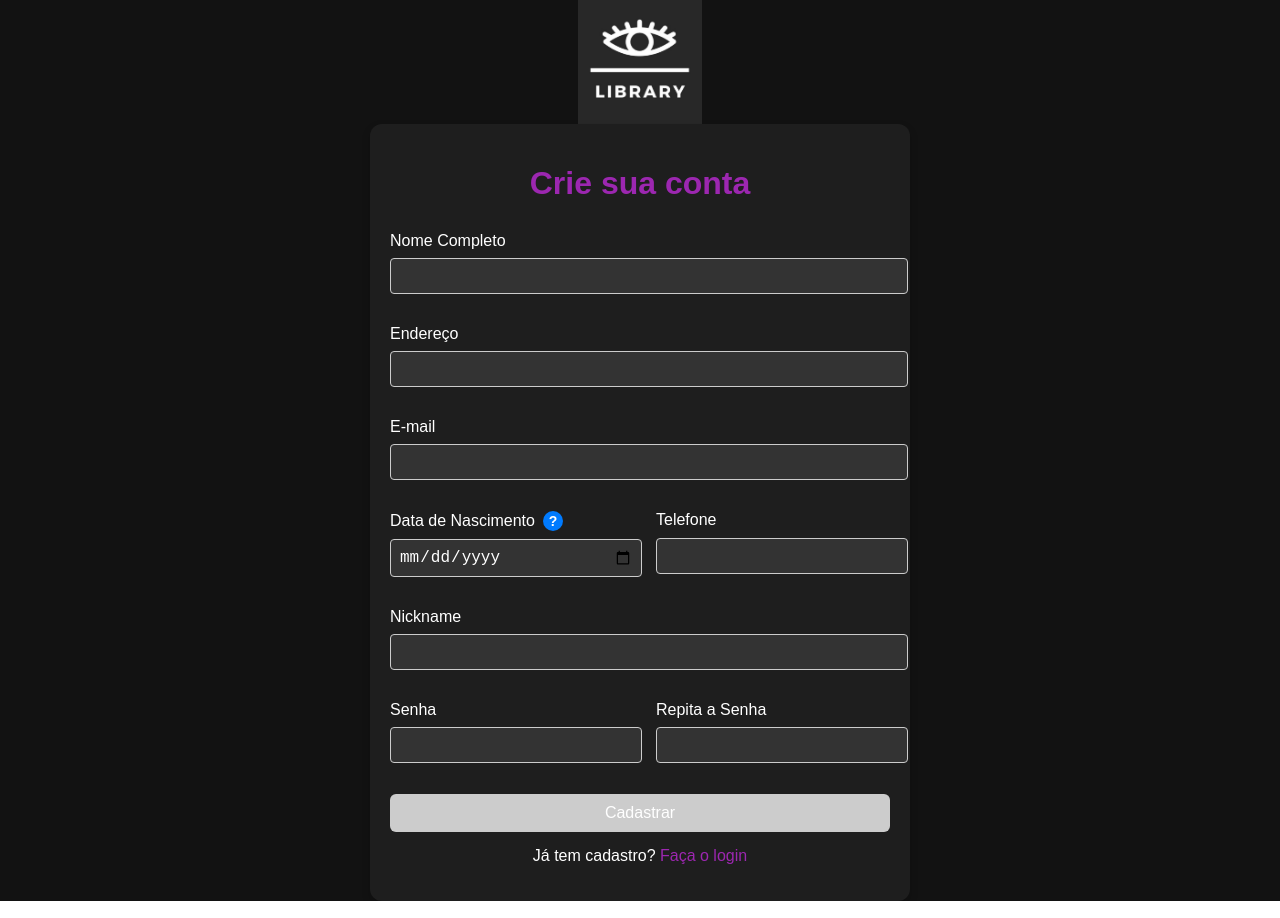
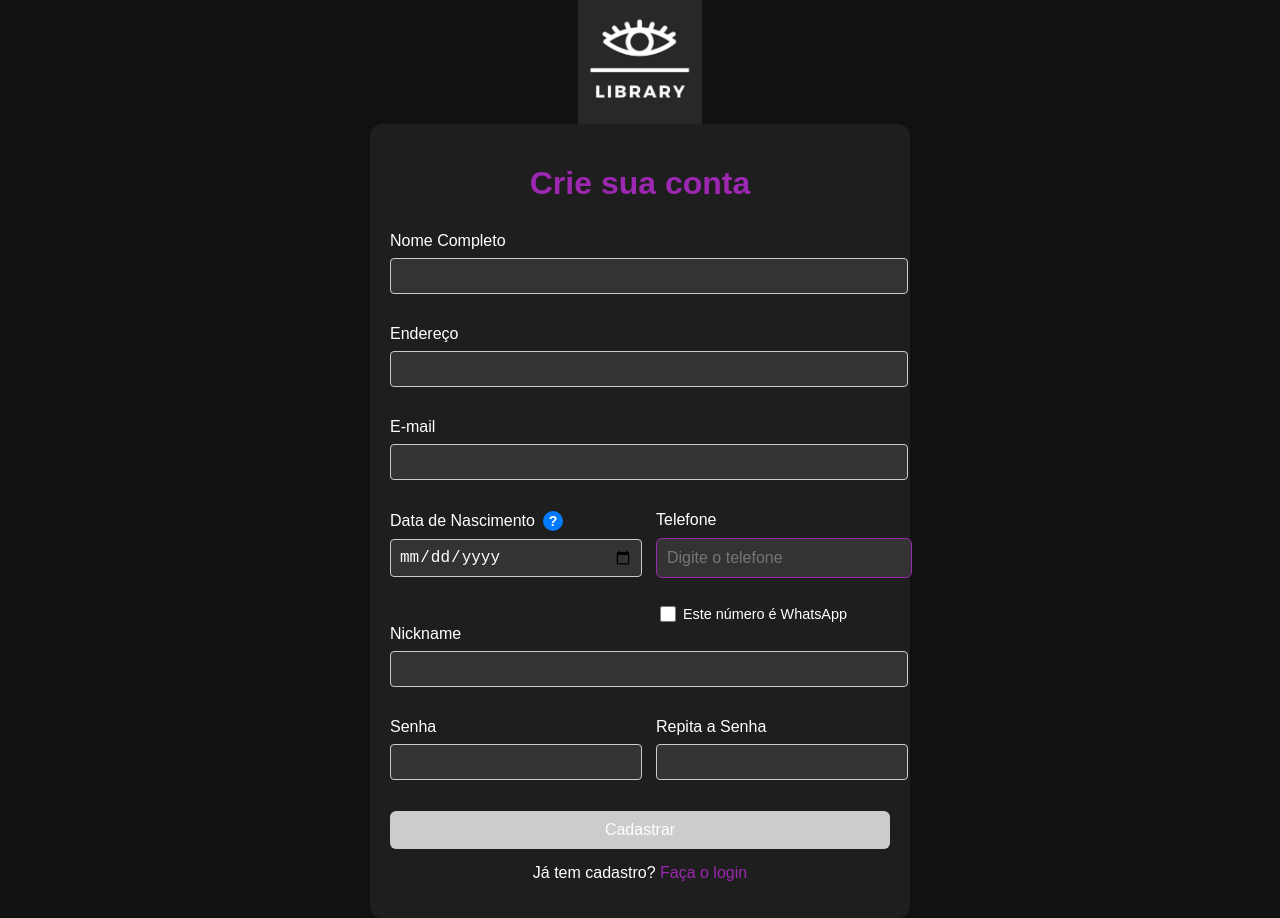
Before and after one commit to Claudio-Santana01/ecommerce-front, a React (Create React App) app: page /signup in a window 1280 px wide. Built offline with nearby package versions, Linux system fonts and the light colour scheme.

Commit message:
Alterações gerais no CSS e incersão de um check point

```diff
--- a/package.json
+++ b/package.json
@@ -8,6 +8,7 @@
     "cra-template": "1.2.0",
     "react": "^18.3.1",
     "react-dom": "^18.3.1",
+    "react-input-mask": "^2.0.4",
     "react-router-dom": "^7.0.2",
     "react-scripts": "^5.0.1"
   },
--- a/src/components/HamburgerMenu.css
+++ b/src/components/HamburgerMenu.css
@@ -50,6 +50,7 @@
   display: flex;
   flex-direction: column;
   width: 100%;
+  margin-top: 40px;
 }
 
 .menu-item {
--- a/src/pages/Contact.jsx
+++ b/src/pages/Contact.jsx
@@ -12,8 +12,14 @@ const Contact = () => {
   const [isSidebarOpen, setIsSidebarOpen] = useState(false);
   const [error, setError] = useState('');
 
+  const didFetch = React.useRef(false);
+
   useEffect(() => {
     const fetchContactDetails = async () => {
+
+      if (didFetch.current) return; // Se já executou, não faz nada
+      didFetch.current = true;
+
       try {
         const token = localStorage.getItem('token'); // Obtém o token do localStorage
         if (!token) {
@@ -91,9 +97,15 @@ const Contact = () => {
           <p>
             <strong>Nome Completo:</strong> {contact?.fullName || 'Não informado'}
           </p>
-          <p>
-            <strong>Telefone:</strong> {contact?.phone || 'Não informado'}
-          </p>
+          <p><strong>Telefone:</strong> {contact.phone}{' '}
+              {contact.isWhatsApp && (
+                <img
+                  src="/icons/whatsapp-icon.png" // Use o caminho correto para o ícone
+                  alt="WhatsApp"
+                  style={{ width: '20px', marginLeft: '8px' }}
+                />
+              )}
+            </p>
           <p>
             <strong>E-mail:</strong> {contact?.email || 'Não informado'}
           </p>
--- a/src/pages/Home.jsx
+++ b/src/pages/Home.jsx
@@ -9,8 +9,13 @@ const Home = () => {
   const [books, setBooks] = useState([]);
   const [loading, setLoading] = useState(true);
 
+  const didFetch = React.useRef(false);
+
   useEffect(() => {
     const fetchBooks = async () => {
+      if (didFetch.current) return; // Se já executou, não faz nada
+      didFetch.current = true;
+
       try {
         const response = await api.get('api/books');
         setBooks(response.data);
--- a/src/pages/MeusAnuncios.css
+++ b/src/pages/MeusAnuncios.css
@@ -4,7 +4,6 @@
   color: #FFFFFF; /* Texto branco */
   min-height: 100vh;
   font-family: Arial, sans-serif;
-  padding: 20px;
 }
 
 .meus-anuncios-content {
@@ -12,6 +11,7 @@
   display: flex;
   flex-direction: column;
   align-items: center;
+  padding: 20px;
 }
 
 .meus-anuncios-title {
--- a/src/pages/MeusAnuncios.jsx
+++ b/src/pages/MeusAnuncios.jsx
@@ -9,8 +9,14 @@ const MeusAnuncios = () => {
   const [isSidebarOpen, setIsSidebarOpen] = useState(false);
   const [error, setError] = useState(''); // Estado para capturar erros
 
+  const didFetch = React.useRef(false);
+
   useEffect(() => {
     const fetchMyAds = async () => {
+
+      if (didFetch.current) return; // Se já executou, não faz nada
+      didFetch.current = true;
+
       try {
         const userId = localStorage.getItem('userId');
         if (!userId) {
--- a/src/pages/MeusFavoritos.css
+++ b/src/pages/MeusFavoritos.css
@@ -5,7 +5,6 @@
   color: #FFFFFF; /* Texto branco */
   min-height: 100vh;
   font-family: Arial, sans-serif;
-  padding: 20px;
 }
 
 .menu-open {
@@ -38,6 +37,7 @@
   display: flex;
   flex-direction: column;
   align-items: center;
+  padding: 20px;
 }
 
 /* Mensagem de carregamento e erro */
--- a/src/pages/MeusFavoritos.jsx
+++ b/src/pages/MeusFavoritos.jsx
@@ -10,8 +10,13 @@ const MeusFavoritos = () => {
   const [loading, setLoading] = useState(true);
   const [error, setError] = useState('');
 
+  const didFetch = React.useRef(false);
   useEffect(() => {
     const fetchFavoritos = async () => {
+
+      if (didFetch.current) return; // Se já executou, não faz nada
+      didFetch.current = true;
+
       try {
         const response = await api.get('/api/users/favorites', {
           headers: {
--- a/src/pages/Signup.css
+++ b/src/pages/Signup.css
@@ -187,3 +187,20 @@
 .close-modal-button:hover {
   background: #0056b3;
 }
+
+.whatsapp-container {
+  margin-top: 10px;
+  font-size: 0.9rem;
+  color: #fff;
+}
+
+.whatsapp-container label {
+  display: flex;
+  align-items: center;
+  gap: 4px;
+}
+
+.whatsapp-container input[type="checkbox"] {
+  width: 16px;
+  height: 16px;
+}
--- a/src/pages/Signup.jsx
+++ b/src/pages/Signup.jsx
@@ -1,5 +1,6 @@
 import React, { useState } from 'react';
 import { useNavigate } from 'react-router-dom';
+import InputMask from 'react-input-mask'; // Para a máscara
 import Logo from '../components/Logo';
 import Input from '../components/Input';
 import api from '../api';
@@ -12,6 +13,7 @@ const Signup = () => {
     email: '',
     dob: '',
     phone: '',
+    isWhatsApp: false, // Novo campo
     nickname: '',
     password: '',
     confirmPassword: '',
@@ -28,12 +30,16 @@ const Signup = () => {
     .split('T')[0];
 
   const handleChange = (e) => {
-    const { name, value } = e.target;
-    setFormData((prev) => ({ ...prev, [name]: value }));
+    const { name, value, type, checked } = e.target;
+    setFormData((prev) => ({
+      ...prev,
+      [name]: type === 'checkbox' ? checked : value,
+    }));
   };
 
   const handleSignup = async () => {
-    const { password, confirmPassword, dob, fullName, email, phone, address, nickname } = formData;
+    const { password, confirmPassword, dob, fullName, email, phone, isWhatsApp, address, nickname } =
+      formData;
 
     // Verificar se a idade mínima foi respeitada
     const userAge = new Date().getFullYear() - new Date(dob).getFullYear();
@@ -47,7 +53,7 @@ const Signup = () => {
       return;
     }
 
-    if (Object.values(formData).some((field) => !field)) {
+    if (Object.values(formData).some((field) => field === '')) {
       setError('Todos os campos são obrigatórios.');
       return;
     }
@@ -59,6 +65,7 @@ const Signup = () => {
         email,
         password,
         phone,
+        isWhatsApp, // Envia o novo campo
         address,
         nickname,
       });
@@ -104,7 +111,9 @@ const Signup = () => {
           <div className="dob-container">
             <label className="dob-label">
               Data de Nascimento
-              <span className="info-icon" onClick={() => setShowModal(true)}>?</span>
+              <span className="info-icon" onClick={() => setShowModal(true)}>
+                ?
+              </span>
             </label>
             <Input
               type="date"
@@ -116,16 +125,29 @@ const Signup = () => {
             />
           </div>
           <div className="dob-container">
-            <label className="dob-label-tel">
-              Telefone
-            </label>
-            <Input
-              type="tel"
+            <label className="dob-label-tel">Telefone</label>
+            <InputMask
+              mask="(99) 99999-9999"
+              value={formData.phone}
               name="phone"
-              value={formData.phone}
               onChange={handleChange}
               className="signup-input"
-            />
+            >
+              {(inputProps) => (
+                <input {...inputProps} type="tel" placeholder="Digite o telefone" />
+              )}
+            </InputMask>
+            <div className="whatsapp-container">
+              <label>
+                <input
+                  type="checkbox"
+                  name="isWhatsApp"
+                  checked={formData.isWhatsApp}
+                  onChange={handleChange}
+                />
+                Este número é WhatsApp
+              </label>
+            </div>
           </div>
         </div>
         <Input
@@ -155,7 +177,7 @@ const Signup = () => {
           />
         </div>
         <button
-          disabled={Object.values(formData).some((field) => !field) || loading}
+          disabled={Object.values(formData).some((field) => field === '') || loading}
           className="signup-button"
           onClick={handleSignup}
         >
--- a/src/pages/TopBooks.css
+++ b/src/pages/TopBooks.css
@@ -1,11 +1,10 @@
 .top-books-container {
+  display: flex;
   background-color: #000;
   min-height: 100vh;
   color: #fff;
-    display: flex;
-    flex-direction: column;
-    align-items: center;
-    padding: 0 1rem;
+  min-height: 100vh;
+  font-family: Arial, sans-serif;
 }
 
 .top-books-header {
@@ -14,6 +13,15 @@
   justify-content: center; /* Centraliza a logo */
   align-items: center;
   margin-top: 1rem;
+}
+
+.top-books-content {
+  width: 100%;
+  max-width: 1200px;
+  display: flex;
+  flex-direction: column;
+  align-items: center;
+  padding: 20px;
 }
 
 .top-books-title {
@@ -72,10 +80,3 @@
   font-size: 1rem;
   color: #c5a3ff;
 }
-
-  .hamburger-container {
-    position: absolute;
-    top: 1rem;
-    left: 1rem; /* Ajusta o botão de menu para o canto superior esquerdo */
-    z-index: 1000;
-  }
--- a/src/pages/TopBooks.jsx
+++ b/src/pages/TopBooks.jsx
@@ -8,8 +8,13 @@ const TopBooks = () => {
   const [books, setBooks] = useState([]);
   const [isSidebarOpen, setIsSidebarOpen] = useState(false);
 
+  const didFetch = React.useRef(false);
   useEffect(() => {
     const fetchTopBooks = async () => {
+
+      if (didFetch.current) return; // Se já executou, não faz nada
+      didFetch.current = true;
+
       try {
         const response = await api.get('/api/books/most-searched');
         setBooks(response.data);
```
Also changed, not shown: src/icons/whatsapp-icon.png (added), 1 other file (tests, documents, lock files or other folders). Lines whose indentation alone changed are shown as unchanged.
